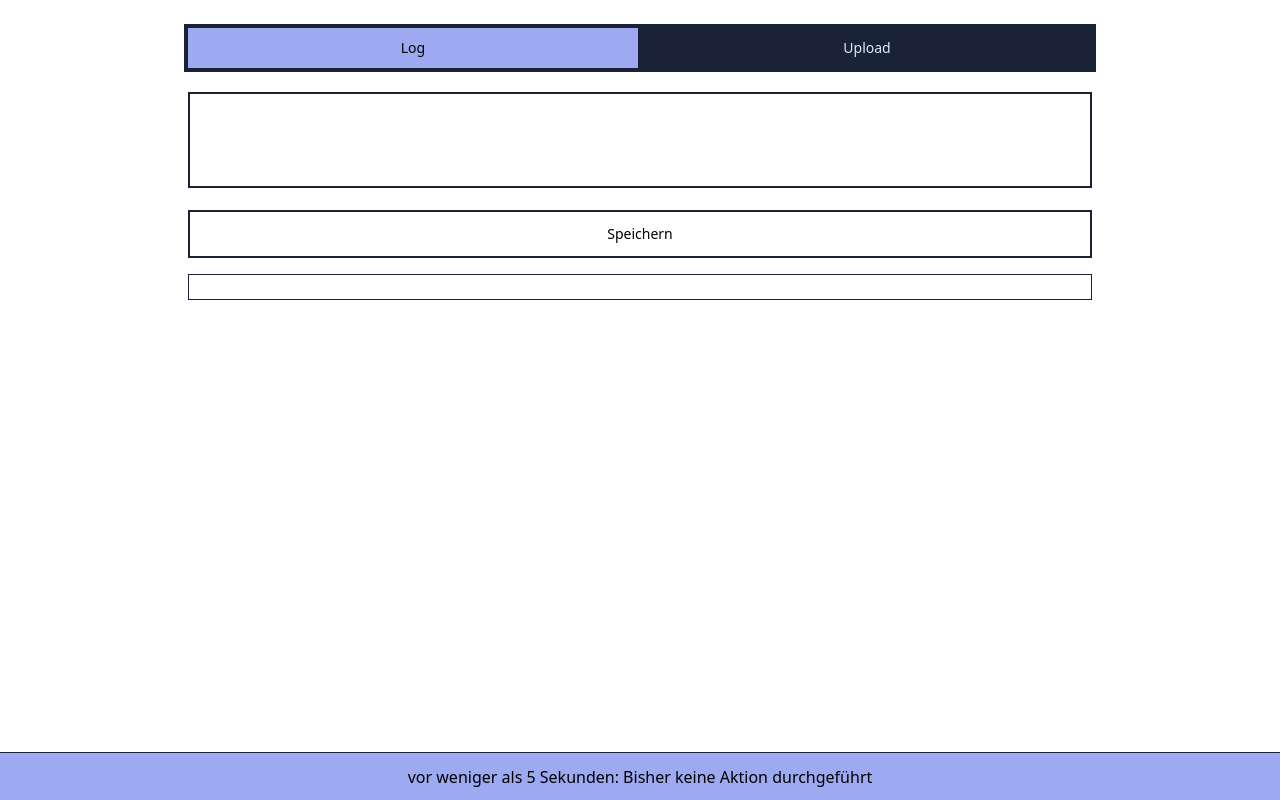
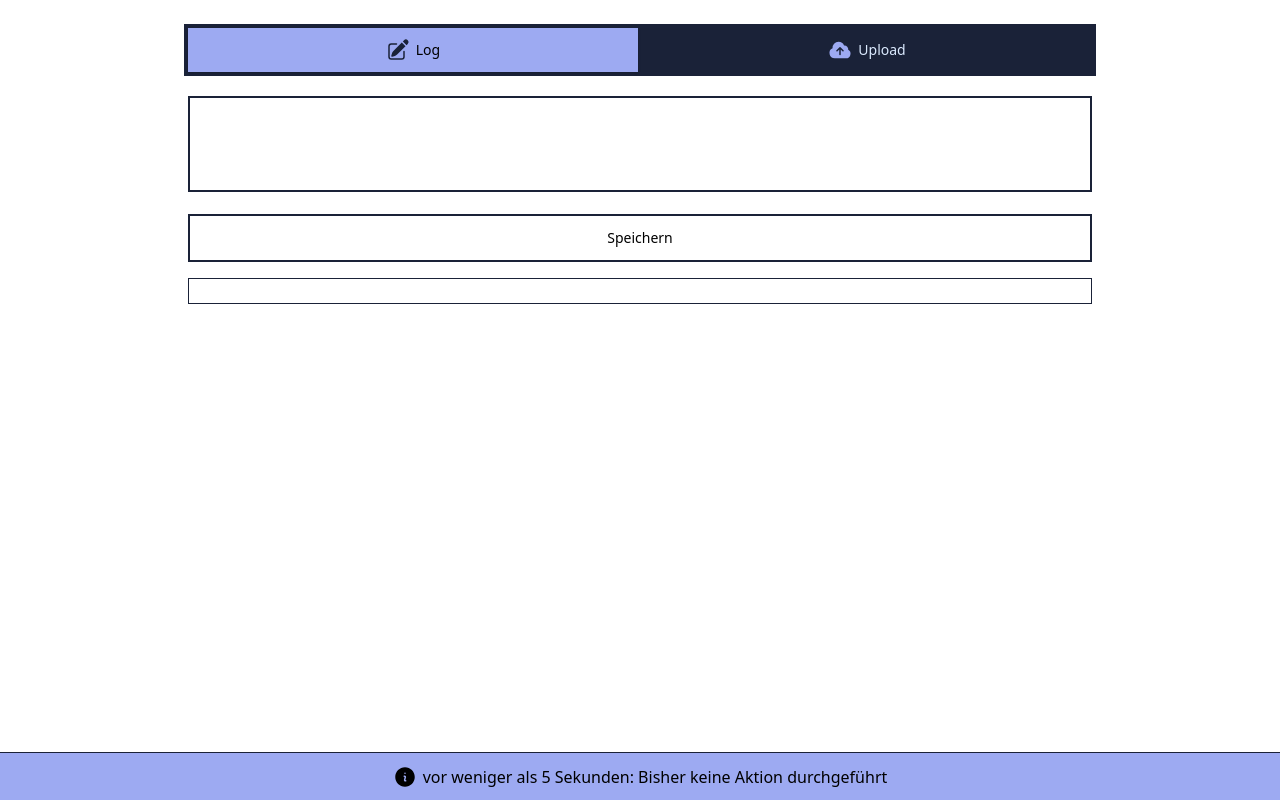
Before and after one commit to Onur169/vuegolith, a Vue app in the folder frontend/: page / in a window 1280 px wide. Built offline with nearby package versions, Linux system fonts and the light colour scheme; no server answers.

Commit message:
add icons

```diff
--- a/frontend/package.json
+++ b/frontend/package.json
@@ -10,6 +10,7 @@
   },
   "dependencies": {
     "@headlessui/vue": "^1.7.14",
+    "@heroicons/vue": "^2.0.18",
     "date-fns": "^2.30.0",
     "vue": "^3.3.4"
   },
--- a/frontend/src/App.vue
+++ b/frontend/src/App.vue
@@ -27,19 +27,24 @@
           </template>
         </template>
       </Tabs>
-      <StatusBar :text="statusText" :logDate="lastActionDate" />
+      <StatusBar :text="statusText" :logDate="lastActionDate">
+        <template v-slot>
+          <InformationCircleIcon class="h-6 w-6 mr-1.5" />
+        </template>
+      </StatusBar>
     </div>
   </div>
 </template>
 
-<script setup lang="ts">
+<script setup lang="tsx">
 import { onMounted, ref } from "vue";
-import Tabs from "./components/Tabs.vue";
+import Tabs, { TabItem } from "./components/Tabs.vue";
 import Textarea from "./components/Textarea.vue";
 import Button from "./components/Button.vue";
 import Filechooser from "./components/Filechooser.vue";
 import { logPost, logGet, uploadFile } from "./api/api";
 import StatusBar from "./components/StatusBar.vue";
+import { PencilSquareIcon, CloudArrowUpIcon, InformationCircleIcon } from '@heroicons/vue/24/solid'
 
 // reverse macht Sinn bei Logs die appended werden
 // BA muss O_APPEND Flag nutzen beim Log-Post-Call
@@ -111,14 +116,16 @@ const statusText = ref("Bisher keine Aktion durchgeführt");
 
 const tabs = ref([
   {
+    icon: <PencilSquareIcon class="h-6 w-6 mr-1.5" />,
     name: "log",
     id: 1,
   },
   {
+    icon: <CloudArrowUpIcon class="h-6 w-6 mr-1.5" />,
     name: "upload",
     id: 2,
   },
-]);
+] as TabItem[]);
 
 onMounted(() => {
   logGet()
--- a/frontend/src/components/StatusBar.vue
+++ b/frontend/src/components/StatusBar.vue
@@ -1,8 +1,8 @@
 <template>
   <div
-    class="w-full fixed bottom-0 left-0 h-12 border-t border-primary bg-secondary p-3 text-center"
+    class="flex flex-row items-center justify-center w-full fixed bottom-0 left-0 h-12 border-t border-primary bg-secondary p-3"
   >
-    {{ computedLogDate }}: {{ text }}
+    <slot></slot> {{ computedLogDate }}: {{ text }}
   </div>
 </template>
 
--- a/frontend/src/components/Tabs.vue
+++ b/frontend/src/components/Tabs.vue
@@ -9,14 +9,16 @@
       >
         <button
           :class="[
-            'capitalize w-full select-none rounded-none py-2.5 text-sm font-medium leading-5 focus:outline-none',
+            'flex flex-row items-center justify-center capitalize w-full select-none rounded-none py-2.5 text-sm font-medium leading-5 focus:outline-none',
             selected
               ? 'bg-secondary shadow'
               : 'text-blue-100 hover:bg-white/[0.12] hover:text-white',
           ]"
           @click="handleTabBtnClick(tab)"
         >
-          {{ tab.name }}
+          <component :is="tab.icon" v-if="tab.icon && selected" class="text-primary" />
+          <component :is="tab.icon" v-if="tab.icon && !selected" class="text-secondary" />
+          <span> {{ tab.name }}</span>
         </button>
       </Tab>
     </TabList>
@@ -27,17 +29,17 @@
         :class="['rounded-none bg-white p-1']"
       >
         <slot :tab="tab" :activeTab="activeTab"></slot>
-        <!-- <component :is="tab.content" v-if="activeTab === tab.name" /> -->
       </TabPanel>
     </TabPanels>
   </TabGroup>
 </template>
 
-<script setup lang="ts">
+<script setup lang="tsx">
 import { ref } from "vue";
 import { TabGroup, TabList, Tab, TabPanels, TabPanel } from "@headlessui/vue";
 
 export interface TabItem {
+  icon: JSX.Element;
   name: string;
   id: number;
 }
```
Also changed, not shown: 2 other files (tests, documents, lock files or other folders).
